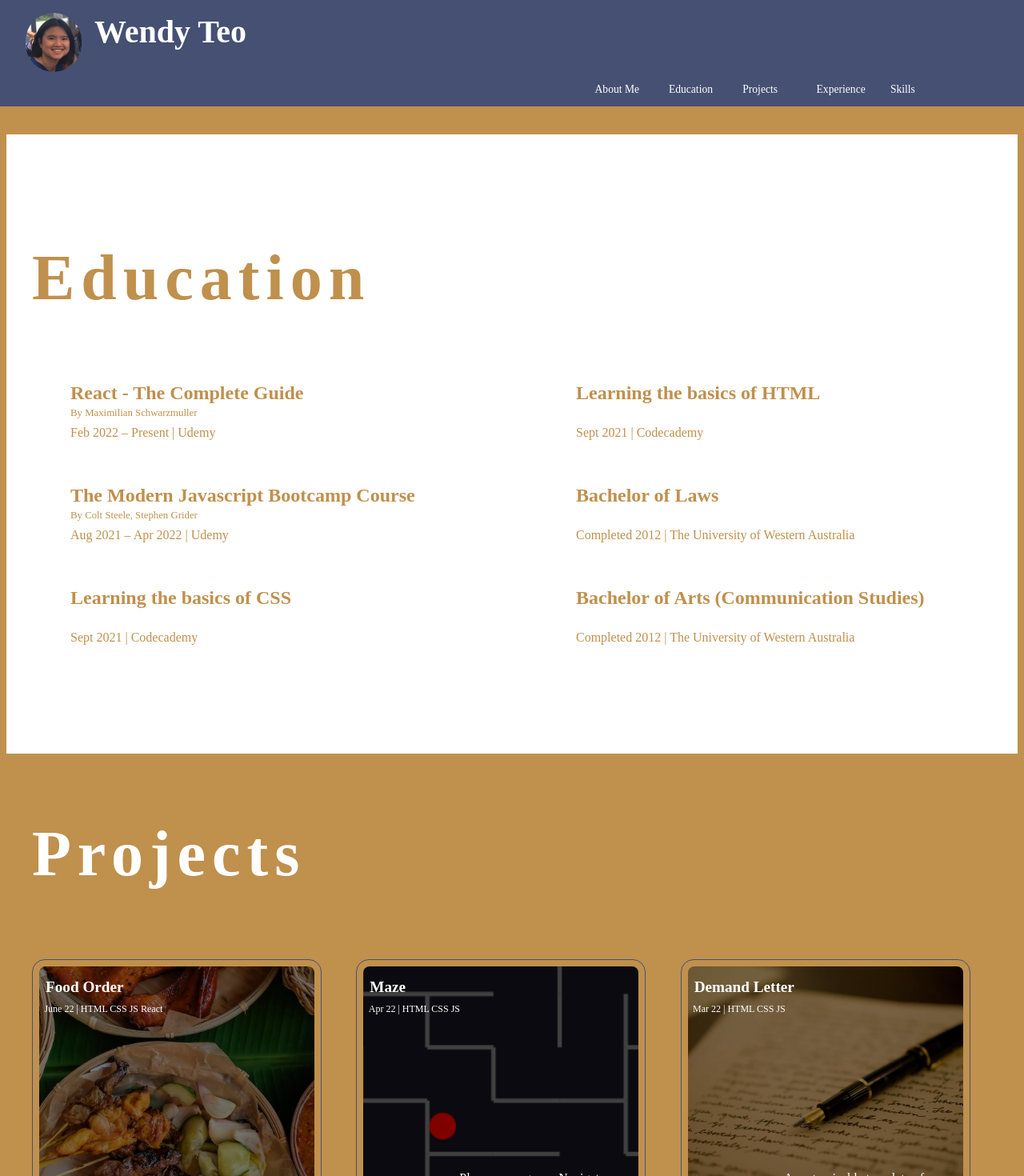
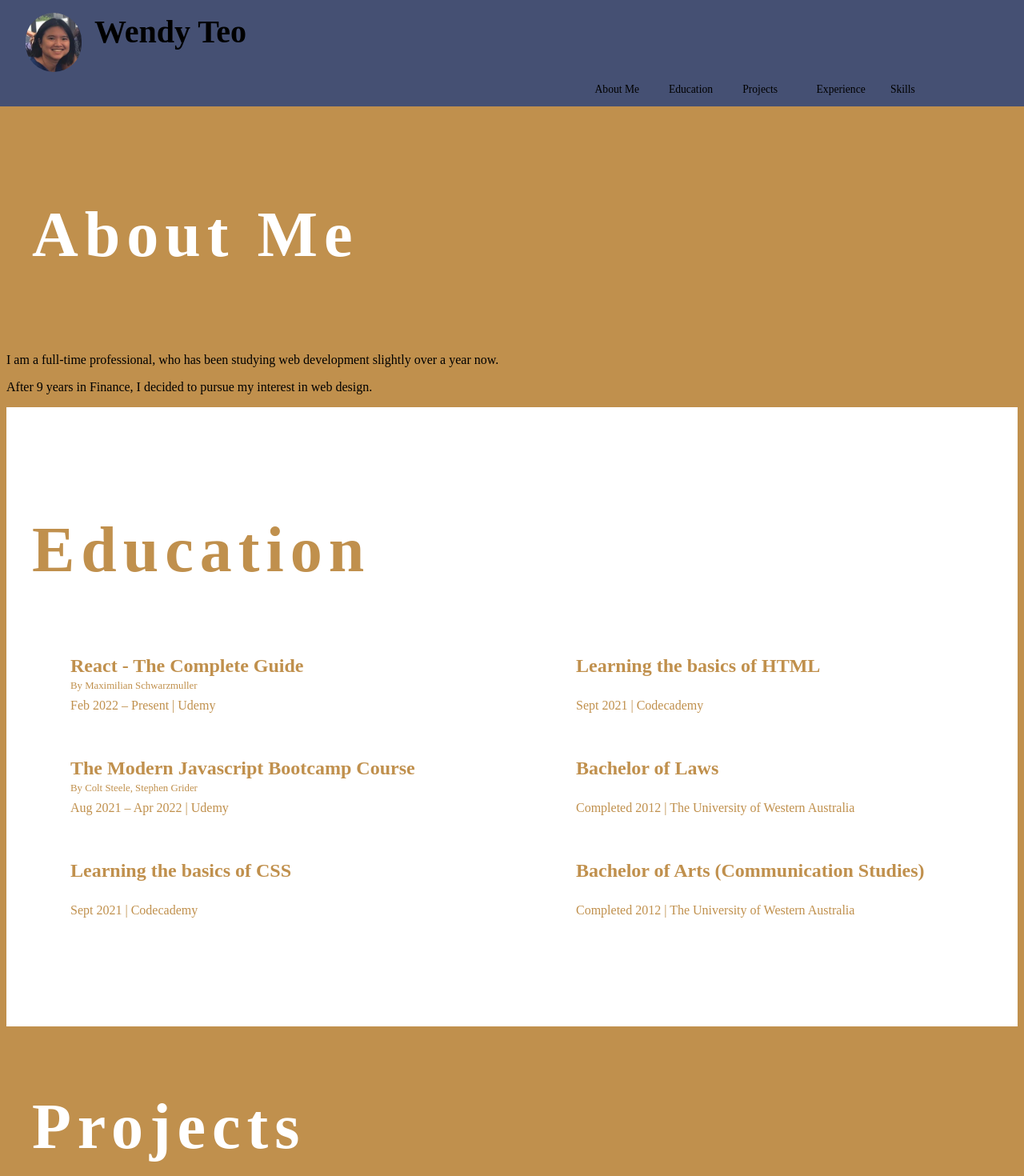
Before and after one commit to wteo/resumev2, a React (Create React App) app: page / in a window 1280 px wide. Shown: the top 1470 px of the page at 80% size. Built offline with nearby package versions, Linux system fonts and the light colour scheme.

Commit message:
Changed colors

```diff
--- a/src/App.js
+++ b/src/App.js
@@ -1,4 +1,5 @@
 import Header from './components/Header';
+import AboutMe from './components/AboutMe';
 import Education from './components/Education';
 import Projects from './components/Projects';
 
@@ -7,6 +8,7 @@ import styles from './App.module.css';
 function App() {
   return (
     <div className={styles.appGrid}>
+      <AboutMe />
       <Education />
       <Header />
       <Projects />
--- a/src/UI/Title-style.js
+++ b/src/UI/Nav-Title-style.js
@@ -1,8 +1,8 @@
 import React from "react";
 
-import styles from './Title-style.module.css';
+import styles from './Nav-Title-style.module.css';
 
-function TitleStyle(props) {
+function NavTitleStyle(props) {
 
     const mainColor = <h1 className={styles.mainNavTitleColor}>{props.children}</h1>;
     const altColor = <h1 className={styles.altNavTitleColor}>{props.children}</h1>;
@@ -14,4 +14,4 @@ function TitleStyle(props) {
     );
 }
 
-export default TitleStyle;
+export default NavTitleStyle;
--- /dev/null
+++ b/src/components/AboutMe.js
@@ -0,0 +1,18 @@
+import React from 'react';
+
+import NavTitleStyle from '../UI/Nav-Title-style';
+
+function AboutMe() {
+    return (
+        <div>
+            <NavTitleStyle navColor='main'>
+                About Me
+            </NavTitleStyle>
+            <p>I am a full-time professional, who has been studying web development slightly over a year now.</p>
+            <p>After 9 years in Finance, I decided to pursue my interest in web design.</p>
+        </div>
+
+    );
+}
+
+export default AboutMe;
--- a/src/components/Education.js
+++ b/src/components/Education.js
@@ -2,7 +2,7 @@ import React from 'react';
 
 import styles from './Education.module.css';
 
-import TitleStyle from '../UI/Title-style';
+import NavTitleStyle from '../UI/Nav-Title-style';
 import Course from './Course';
 
 function Education() {
@@ -31,9 +31,9 @@ function Education() {
 
     return (
         <div className={styles.educationContainer}>
-            <TitleStyle navColor='alt'>
+            <NavTitleStyle navColor='alt'>
                 Education
-            </TitleStyle>
+            </NavTitleStyle>
             <div className={styles.coursesContainer}>
                 <Course
                     title={coursesArr[0].courseTitle}
--- a/src/components/Header.module.css
+++ b/src/components/Header.module.css
@@ -42,6 +42,7 @@ nav {
 
 nav p {
     background-color: var(--header-background-color);
+    color: var(main-p-text-color);
     font-size: 85%;
     transition: text-decoration 0.5s;
     padding-top: -3rem;
--- a/src/components/Project.module.css
+++ b/src/components/Project.module.css
@@ -28,7 +28,7 @@
 
 .projectName, .projectDate, .projectDescription {
     position: absolute;
-    color: var(--p-text-color);
+    color: var(main-p-text-color);
 }
 
 .projectName, .projectDate {
--- a/src/components/Projects.js
+++ b/src/components/Projects.js
@@ -2,7 +2,7 @@ import React from 'react';
 
 import styles from './Projects.module.css';
 import Project from './Project';
-import TitleStyle from '../UI/Title-style';
+import NavTitleStyle from '../UI/Nav-Title-style';
 
 import foodOrder from '../images/foodOrder.jpg';
 import maze from '../images/maze.PNG';
@@ -53,9 +53,9 @@ function Projects() {
 
     return (
         <div>
-            <TitleStyle navColor='main'>
+            <NavTitleStyle navColor='main'>
                 Projects
-            </TitleStyle>
+            </NavTitleStyle>
             <div className={styles.projectsGrid}>
                 <Project
                     name={projectsArr[0].name}
--- a/src/index.css
+++ b/src/index.css
@@ -7,7 +7,7 @@
 :root {
   --h1-text-color: white;
   --alternate-h1-text-color: #c0904d;
-  --p-text-color: white;
+  --main-p-text-color: white;
   --alternate-p-text-color: #c0904d;
   --header-background-color: #455073;
   --hover-header-background-color: #596795;
```
Also changed, not shown: src/UI/Nav-Title-style.module.css (renamed from src/UI/Title-style.module.css), 1 other file (tests, documents, lock files or other folders).
